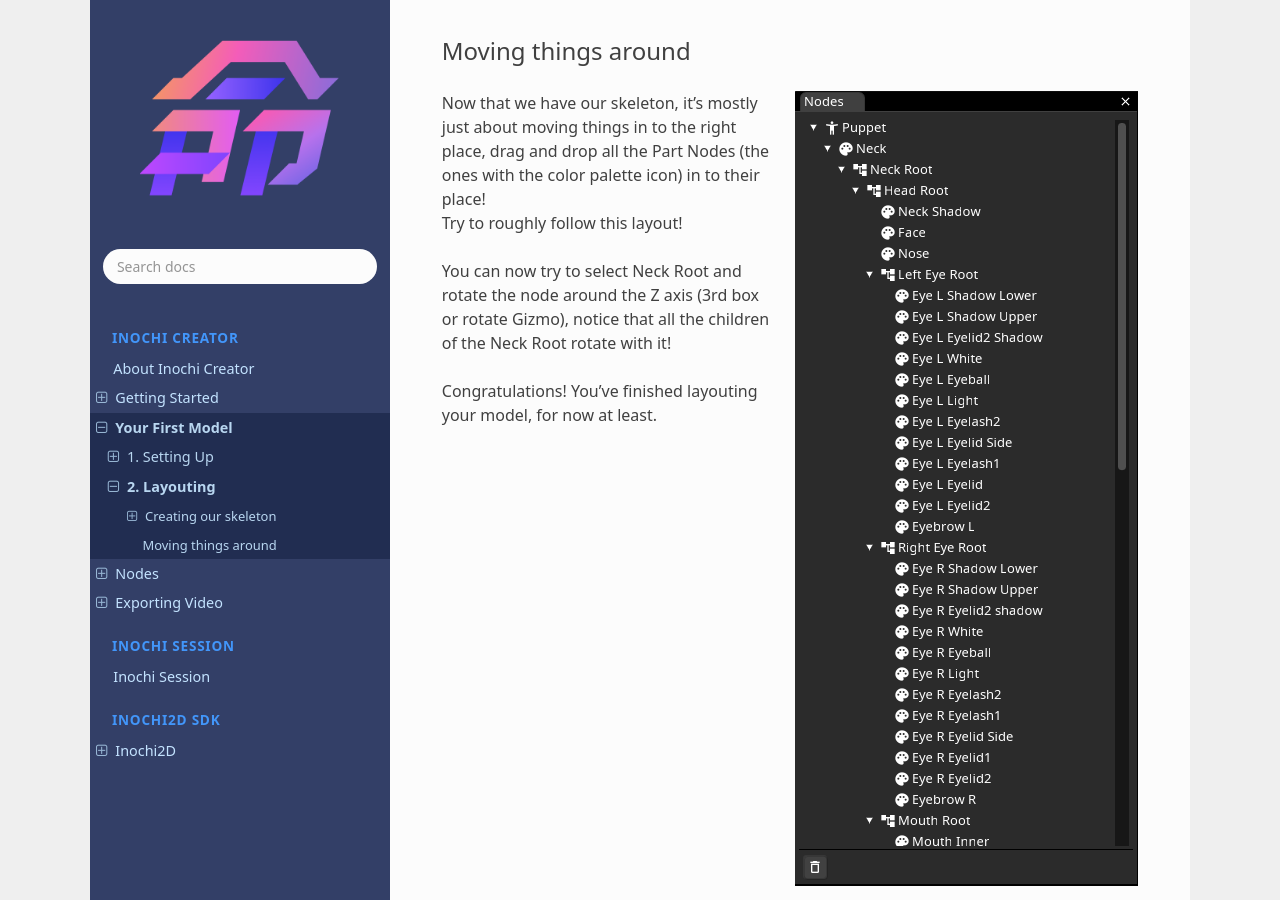
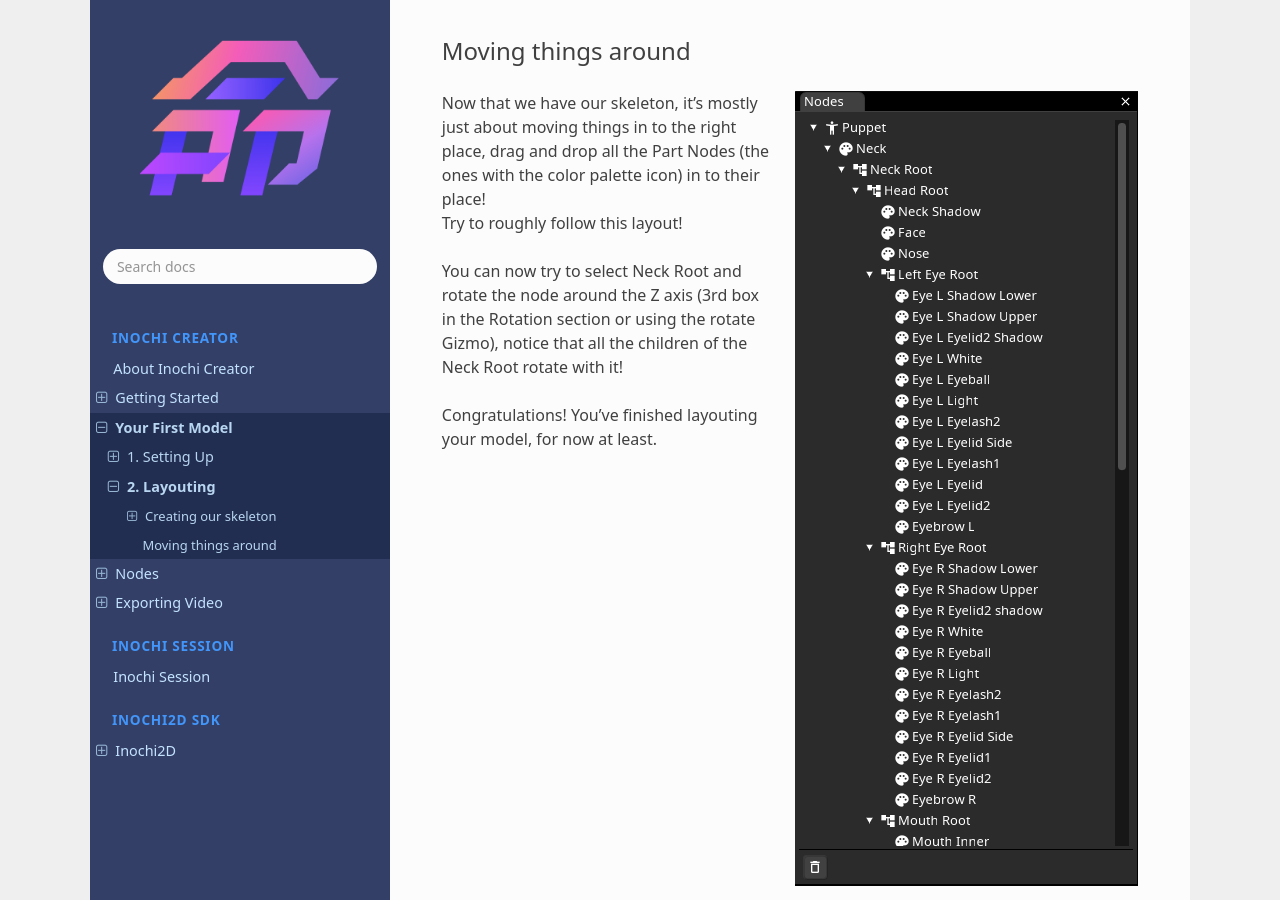
Before and after one commit to Inochi2D/inochi2d-docs, a Sphinx documentation site: the page built from docs/source/creator/first-model/tutorial02.rst, in a window 1280 px wide and 900 px high, scrolled down 3131 px. Built offline with Sphinx 7.4.7 and the Read the Docs theme 2.0.0, drawn with Linux system fonts in a browser that asks for light colours.

Commit message:
Fix some wording

```diff
--- a/docs/source/creator/first-model/tutorial02.rst
+++ b/docs/source/creator/first-model/tutorial02.rst
@@ -127,7 +127,7 @@ Moving things around
         | Now that we have our skeleton, it's mostly just about moving things in to the right place, drag and drop all the Part Nodes (the ones with the color palette icon) in to their place!
         | Try to roughly follow this layout!
         |
-        | You can now try to select Neck Root and rotate the node around the Z axis (3rd box or rotate Gizmo), notice that all the children of the Neck Root rotate with it!
+        | You can now try to select Neck Root and rotate the node around the Z axis (3rd box in the Rotation section or using the rotate Gizmo), notice that all the children of the Neck Root rotate with it!
         |
         | Congratulations! You've finished layouting your model, for now at least.
 
```
